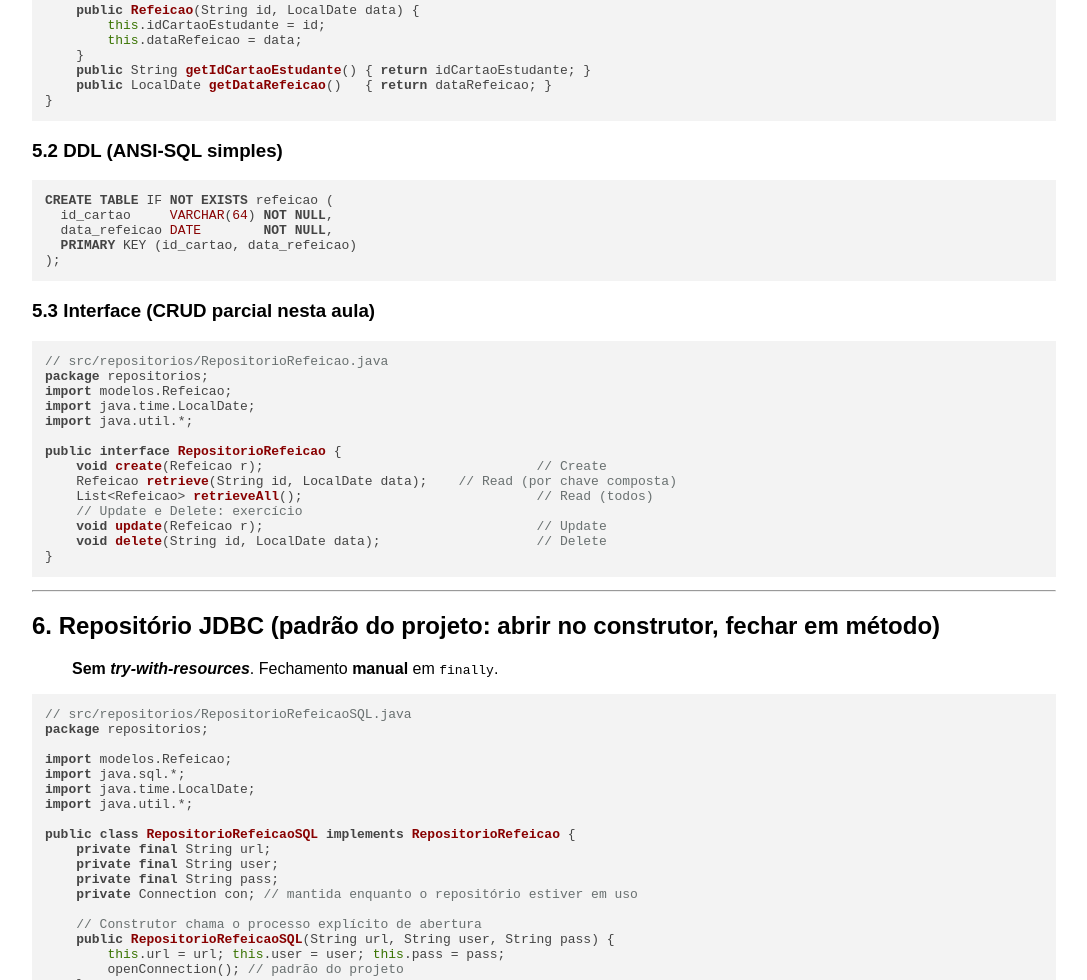
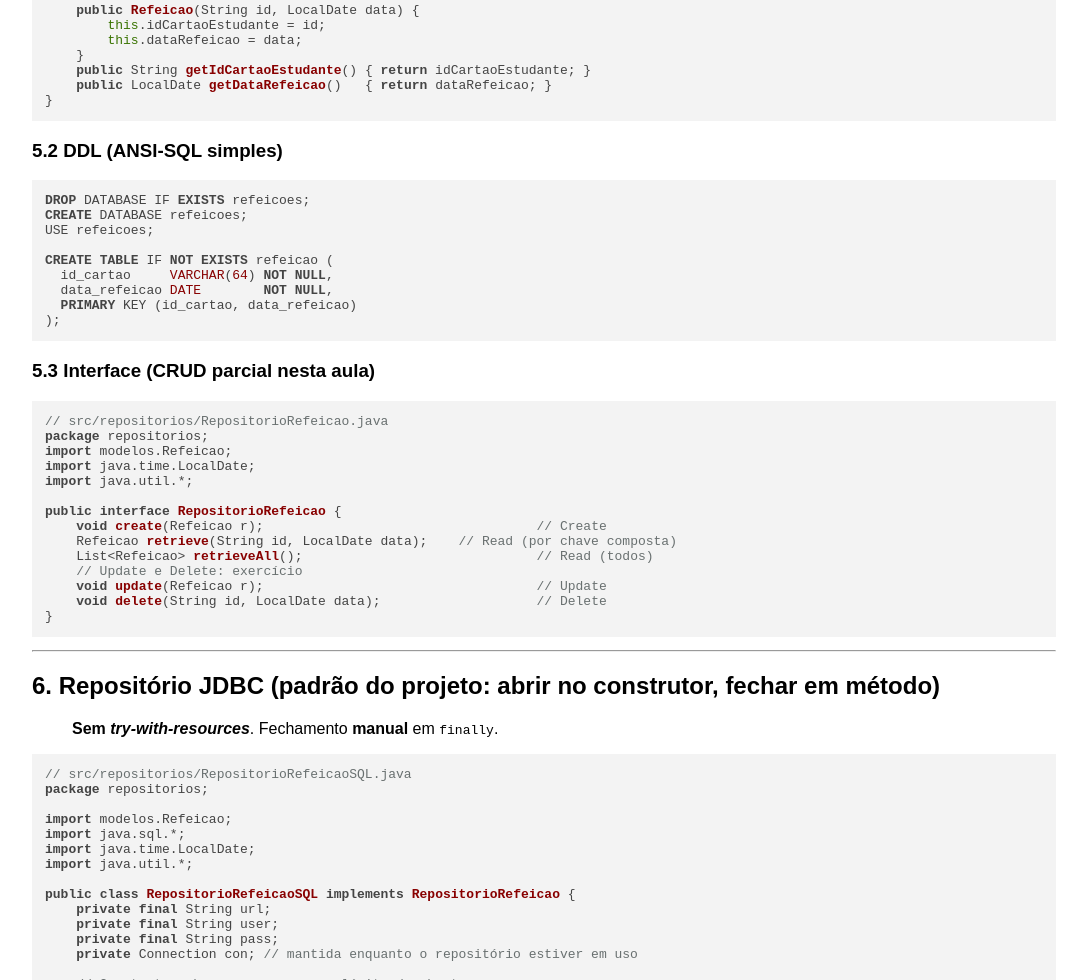
Before and after one commit to DiegoAscanio/pw2-aula-02, a plain HTML site: page index.html in a window 1280 px wide. Shown: the part 1549-2529 px from the top of the page, without its empty margins (96-1183 px from the left). Drawn offline with nearby package versions, Linux system fonts and the light colour scheme.

Commit message:
I want to get away

```diff
--- a/index.html
+++ b/index.html
@@ -196,11 +196,15 @@ class="sourceCode java"><code class="sourceCode java"><span id="cb1-1"><a href="
 <span id="cb1-15"><a href="#cb1-15" aria-hidden="true" tabindex="-1"></a><span class="op">}</span></span></code></pre></div>
 <h3 id="ddl-ansi-sql-simples">5.2 DDL (ANSI-SQL simples)</h3>
 <div class="sourceCode" id="cb2"><pre
-class="sourceCode sql"><code class="sourceCode sql"><span id="cb2-1"><a href="#cb2-1" aria-hidden="true" tabindex="-1"></a><span class="kw">CREATE</span> <span class="kw">TABLE</span> <span class="cf">IF</span> <span class="kw">NOT</span> <span class="kw">EXISTS</span> refeicao (</span>
-<span id="cb2-2"><a href="#cb2-2" aria-hidden="true" tabindex="-1"></a>  id_cartao     <span class="dt">VARCHAR</span>(<span class="dv">64</span>) <span class="kw">NOT</span> <span class="kw">NULL</span>,</span>
-<span id="cb2-3"><a href="#cb2-3" aria-hidden="true" tabindex="-1"></a>  data_refeicao <span class="dt">DATE</span>        <span class="kw">NOT</span> <span class="kw">NULL</span>,</span>
-<span id="cb2-4"><a href="#cb2-4" aria-hidden="true" tabindex="-1"></a>  <span class="kw">PRIMARY</span> <span class="kw">KEY</span> (id_cartao, data_refeicao)</span>
-<span id="cb2-5"><a href="#cb2-5" aria-hidden="true" tabindex="-1"></a>);</span></code></pre></div>
+class="sourceCode sql"><code class="sourceCode sql"><span id="cb2-1"><a href="#cb2-1" aria-hidden="true" tabindex="-1"></a><span class="kw">DROP</span> <span class="kw">DATABASE</span> <span class="cf">IF</span> <span class="kw">EXISTS</span> refeicoes;</span>
+<span id="cb2-2"><a href="#cb2-2" aria-hidden="true" tabindex="-1"></a><span class="kw">CREATE</span> <span class="kw">DATABASE</span> refeicoes;</span>
+<span id="cb2-3"><a href="#cb2-3" aria-hidden="true" tabindex="-1"></a><span class="kw">USE</span> refeicoes;</span>
+<span id="cb2-4"><a href="#cb2-4" aria-hidden="true" tabindex="-1"></a></span>
+<span id="cb2-5"><a href="#cb2-5" aria-hidden="true" tabindex="-1"></a><span class="kw">CREATE</span> <span class="kw">TABLE</span> <span class="cf">IF</span> <span class="kw">NOT</span> <span class="kw">EXISTS</span> refeicao (</span>
+<span id="cb2-6"><a href="#cb2-6" aria-hidden="true" tabindex="-1"></a>  id_cartao     <span class="dt">VARCHAR</span>(<span class="dv">64</span>) <span class="kw">NOT</span> <span class="kw">NULL</span>,</span>
+<span id="cb2-7"><a href="#cb2-7" aria-hidden="true" tabindex="-1"></a>  data_refeicao <span class="dt">DATE</span>        <span class="kw">NOT</span> <span class="kw">NULL</span>,</span>
+<span id="cb2-8"><a href="#cb2-8" aria-hidden="true" tabindex="-1"></a>  <span class="kw">PRIMARY</span> <span class="kw">KEY</span> (id_cartao, data_refeicao)</span>
+<span id="cb2-9"><a href="#cb2-9" aria-hidden="true" tabindex="-1"></a>);</span></code></pre></div>
 <h3 id="interface-crud-parcial-nesta-aula">5.3 Interface (CRUD parcial
 nesta aula)</h3>
 <div class="sourceCode" id="cb3"><pre
```
Also changed, not shown: 1 other file.
